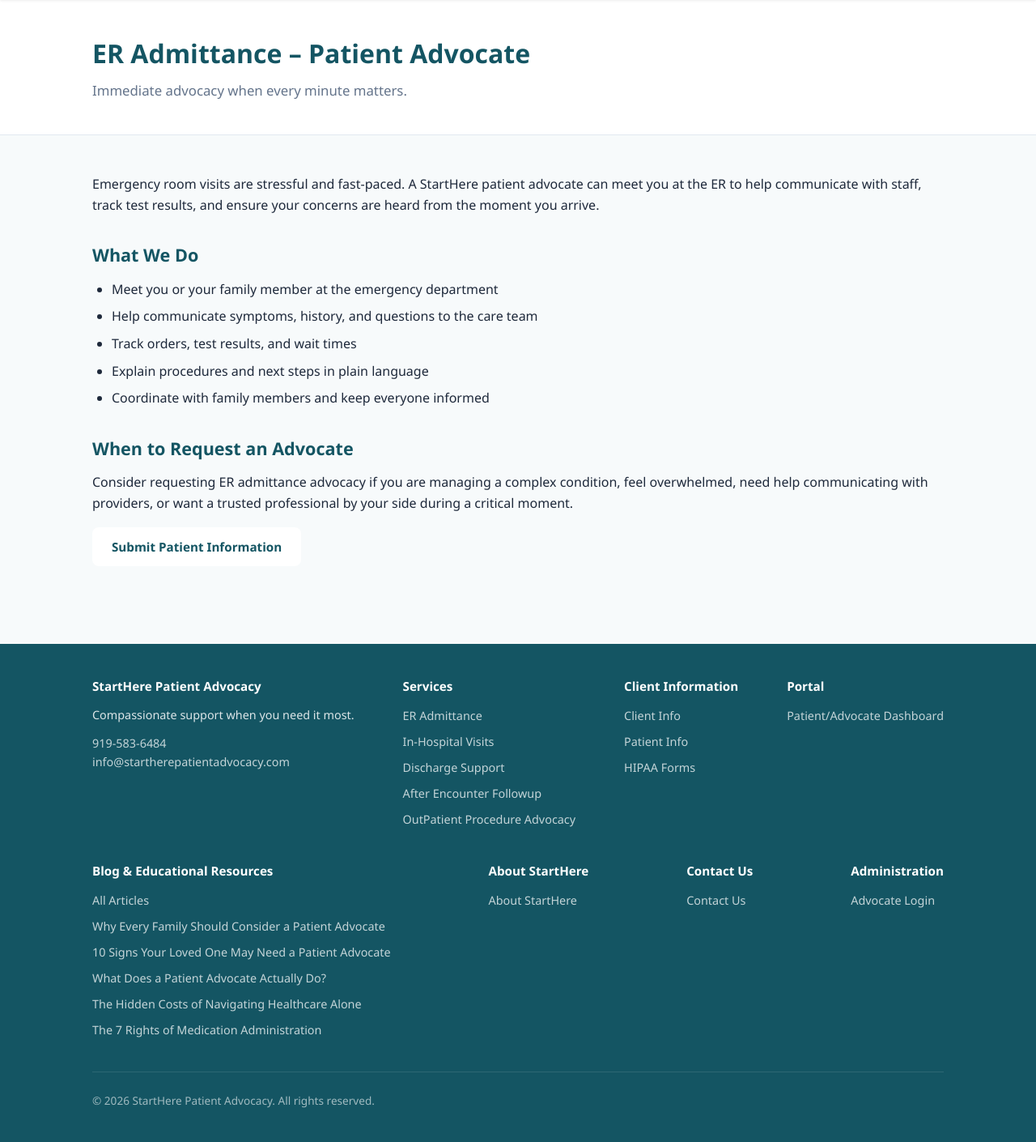
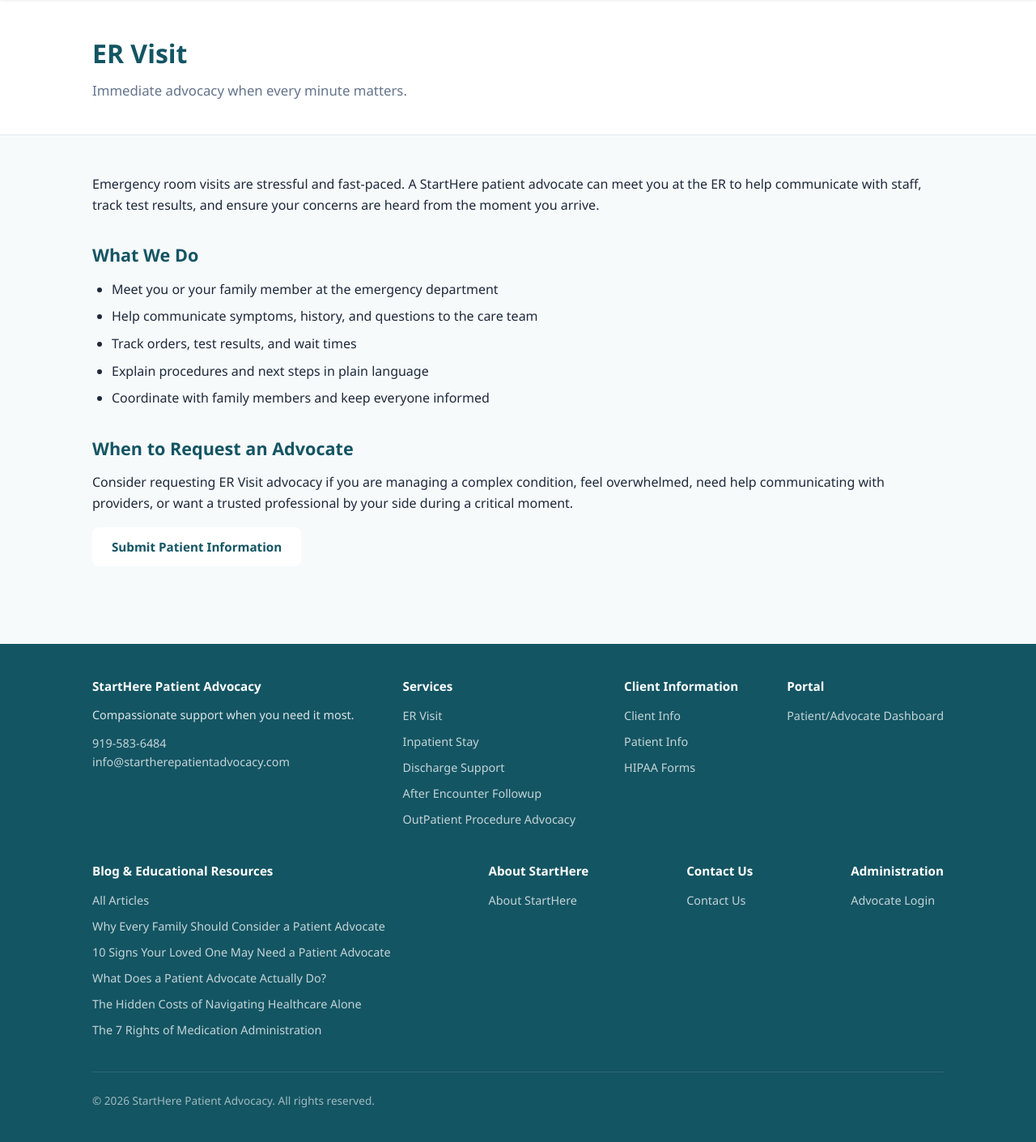
Before and after one commit to lhorton1208/starthere-patient-advocacy, a Flask app: page /services/er-admittance in a window 1280 px wide. Shown: the part 116-1526 px from the top of the page at 81% size. Run offline with Flask 3, Linux system fonts and the light colour scheme; parts of the project's set-up code (start-up, migrations or seed data) failed here and were passed over.

Commit message:
Rename ER Admittance and In-Hospital services for clearer labels.
Update display names to ER Visit and Inpatient Stay while keeping existing service slugs.

Co-authored-by: Cursor <cursoragent@cursor.com>

```diff
--- a/config.py
+++ b/config.py
@@ -189,8 +189,8 @@ CONTACTS = [
 ]
 
 SERVICE_CHOICES = [
-    ("er-admittance", "ER Admittance – Patient Advocate"),
-    ("in-hospital", "In-Hospital Patient Visits"),
+    ("er-admittance", "ER Visit"),
+    ("in-hospital", "Inpatient Stay"),
     ("discharge", "Discharge Support – Patient Advocacy"),
     ("followup", "After Encounter 10/20/30 Days Followup"),
     ("outpatient-procedure", "OutPatient Procedure Advocacy"),
--- a/templates/base.html
+++ b/templates/base.html
@@ -31,8 +31,8 @@
             Services <span class="chevron">&#9660;</span>
           </a>
           <div class="dropdown">
-            <a href="{{ url_for('er_admittance') }}">ER Admittance – Patient Advocate</a>
-            <a href="{{ url_for('in_hospital_visits') }}">In-Hospital Patient Visits</a>
+            <a href="{{ url_for('er_admittance') }}">ER Visit</a>
+            <a href="{{ url_for('in_hospital_visits') }}">Inpatient Stay</a>
             <a href="{{ url_for('discharge_support') }}">Discharge Support – Patient Advocacy</a>
             <a href="{{ url_for('after_encounter_followup') }}">After Encounter 10/20/30 Days Followup</a>
             <a href="{{ url_for('outpatient_procedure') }}">OutPatient Procedure Advocacy</a>
@@ -180,8 +180,8 @@
             {% if current_advocate %}
             <li><a href="{{ url_for('pricing') }}">Pricing</a></li>
             {% endif %}
-            <li><a href="{{ url_for('er_admittance') }}">ER Admittance</a></li>
-            <li><a href="{{ url_for('in_hospital_visits') }}">In-Hospital Visits</a></li>
+            <li><a href="{{ url_for('er_admittance') }}">ER Visit</a></li>
+            <li><a href="{{ url_for('in_hospital_visits') }}">Inpatient Stay</a></li>
             <li><a href="{{ url_for('discharge_support') }}">Discharge Support</a></li>
             <li><a href="{{ url_for('after_encounter_followup') }}">After Encounter Followup</a></li>
             <li><a href="{{ url_for('outpatient_procedure') }}">OutPatient Procedure Advocacy</a></li>
--- a/templates/index.html
+++ b/templates/index.html
@@ -27,12 +27,12 @@
 
     <div class="card-grid">
       <div class="card">
-        <h3>ER Admittance – Patient Advocate</h3>
+        <h3>ER Visit</h3>
         <p>Immediate support when you or a loved one arrives at the emergency room.</p>
         <a href="{{ url_for('er_admittance') }}" class="card-link">Learn more &rarr;</a>
       </div>
       <div class="card">
-        <h3>In-Hospital Patient Visits</h3>
+        <h3>Inpatient Stay</h3>
         <p>Regular bedside advocacy throughout your hospital stay.</p>
         <a href="{{ url_for('in_hospital_visits') }}" class="card-link">Learn more &rarr;</a>
       </div>
--- a/templates/services/er_admittance.html
+++ b/templates/services/er_admittance.html
@@ -1,11 +1,11 @@
 {% extends "base.html" %}
 
-{% block title %}ER Admittance – Patient Advocate | StartHere Patient Advocacy{% endblock %}
+{% block title %}ER Visit | StartHere Patient Advocacy{% endblock %}
 
 {% block content %}
 <section class="page-header">
   <div class="container">
-    <h1>ER Admittance – Patient Advocate</h1>
+    <h1>ER Visit</h1>
     <p>Immediate advocacy when every minute matters.</p>
   </div>
 </section>
@@ -29,7 +29,7 @@
 
     <h2>When to Request an Advocate</h2>
     <p>
-      Consider requesting ER admittance advocacy if you are managing a complex condition,
+      Consider requesting ER Visit advocacy if you are managing a complex condition,
       feel overwhelmed, need help communicating with providers, or want a trusted
       professional by your side during a critical moment.
     </p>
--- a/templates/services/in_hospital_visits.html
+++ b/templates/services/in_hospital_visits.html
@@ -1,11 +1,11 @@
 {% extends "base.html" %}
 
-{% block title %}In-Hospital Patient Visits | StartHere Patient Advocacy{% endblock %}
+{% block title %}Inpatient Stay | StartHere Patient Advocacy{% endblock %}
 
 {% block content %}
 <section class="page-header">
   <div class="container">
-    <h1>In-Hospital Patient Visits</h1>
+    <h1>Inpatient Stay</h1>
     <p>Consistent bedside advocacy throughout your hospital stay.</p>
   </div>
 </section>
--- a/templates/services/pricing.html
+++ b/templates/services/pricing.html
@@ -17,7 +17,7 @@
 <section class="content-section">
   <div class="container pricing-page">
 
-    <h2 class="sr-only">StartHere Patient Advocacy pricing page showing hourly rate, monthly retainer, and fixed-fee package options including ER admittance, inpatient visit, hospital discharge, outpatient procedure, and after-encounter follow-up</h2>
+    <h2 class="sr-only">StartHere Patient Advocacy pricing page showing hourly rate, monthly retainer, and fixed-fee package options including ER Visit, Inpatient Stay, hospital discharge, outpatient procedure, and after-encounter follow-up</h2>
 
     <style>
       .pricing-page {
@@ -176,13 +176,13 @@
       <div class="pkg-grid">
 
         <a href="{{ url_for('er_admittance') }}" class="pkg-card">
-          <div class="pkg-name"><i class="ti ti-ambulance" aria-hidden="true"></i>ER admittance</div>
+          <div class="pkg-name"><i class="ti ti-ambulance" aria-hidden="true"></i>ER Visit</div>
           <div class="pkg-price">$500–$1,500</div>
           <div class="pkg-desc">On-site or remote support during an emergency room visit — communicating with staff, tracking decisions, and keeping family informed.</div>
         </a>
 
         <a href="{{ url_for('in_hospital_visits') }}" class="pkg-card">
-          <div class="pkg-name"><i class="ti ti-building-hospital" aria-hidden="true"></i>Inpatient visit</div>
+          <div class="pkg-name"><i class="ti ti-building-hospital" aria-hidden="true"></i>Inpatient Stay</div>
           <div class="pkg-price">$600–$2,500</div>
           <div class="pkg-desc">Ongoing presence and coordination throughout a hospital stay — daily updates, care team communication, and decision support for the family.</div>
         </a>
```
Also changed, not shown: README.md.
